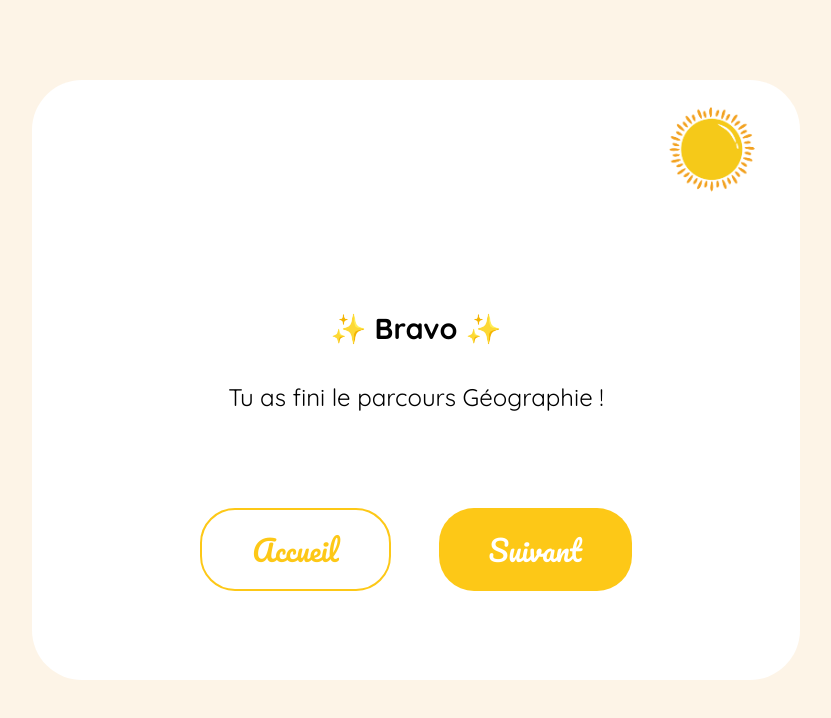
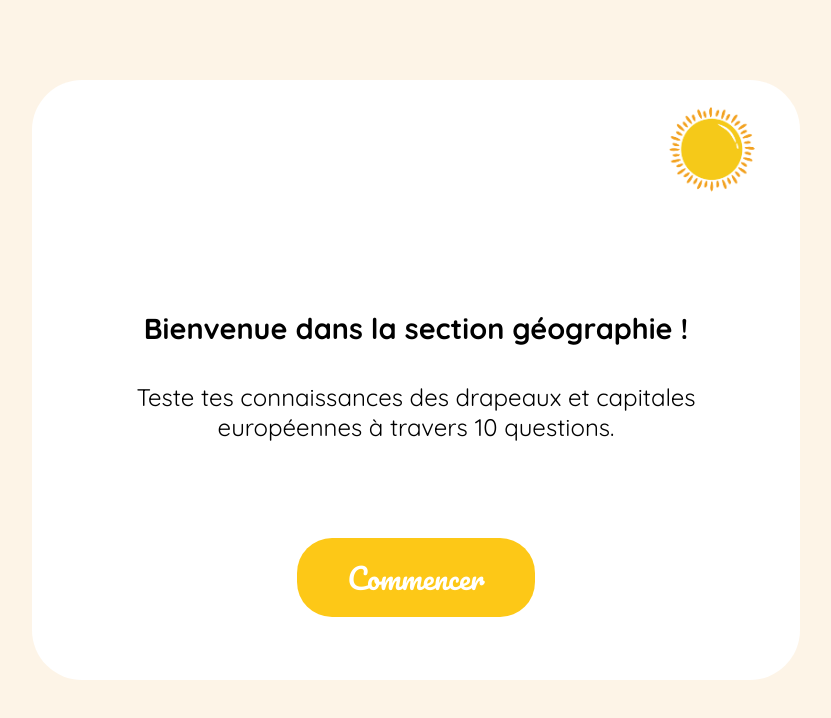
Before and after one commit to MathieuMrt/Mon-cahier-de-vacances, a React (Vite) app: page /geographie in a window 1280 px wide. Shown: the top 718 px of the page, without its empty margins (224-1055 px from the left). Built offline with nearby package versions, Linux system fonts and the light colour scheme.

Commit message:
CV9 end page step 3

```diff
--- a/src/components/Geographie/Geographie.jsx
+++ b/src/components/Geographie/Geographie.jsx
@@ -10,7 +10,7 @@ const Geographie = () => {
     return (
         <div className="geographie">
             <Header/>
-            <End />
+            <Consigne />
             <Footer/>
         </div>
     );
```
